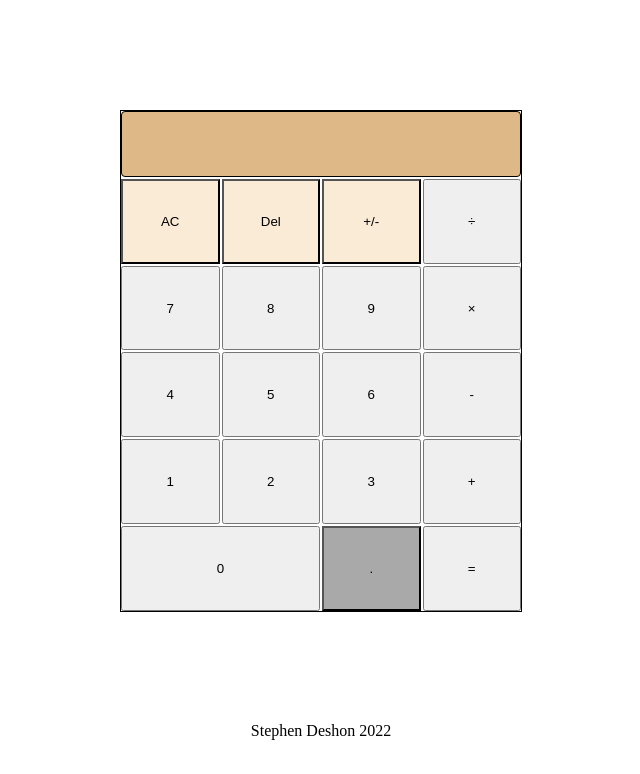
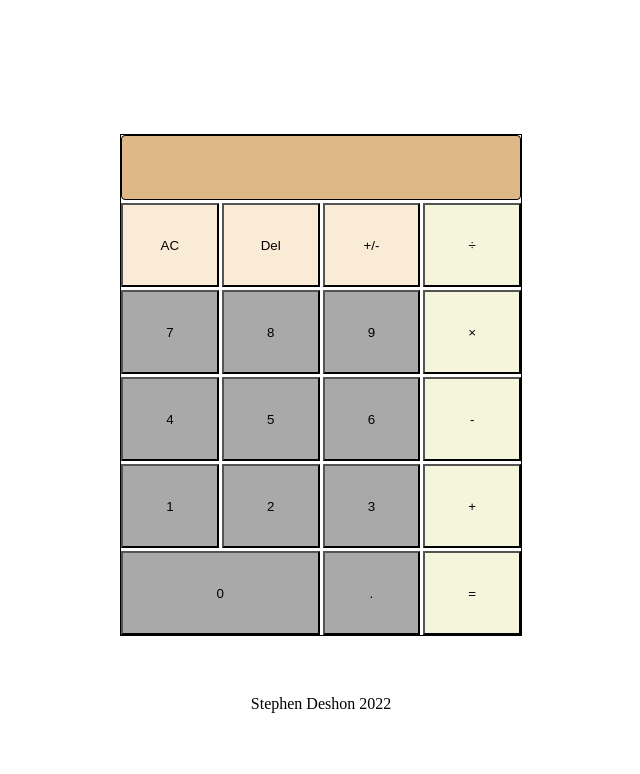
Before and after one commit to stvdeshon/calculator, a plain HTML site: page index.html in a window 1280 px wide. Shown: the whole page, without its empty margins (287-927 px from the left). Drawn offline with Linux system fonts and the light colour scheme.

Commit message:
Fix button colorations

```diff
--- a/style.css
+++ b/style.css
@@ -12,13 +12,14 @@ body {
 
 main {
     display: flex;
-    height: 95vh;
-    flex-direction: column;
+    align-items: center;
     justify-content: center;
-    padding: 0;
-    margin: 0;
+    height: 75vh;
+    min-height: 500px;
+    padding: 10px;
+    margin-top: 50px;
+  }
 
-}
 #calculator {
     display: grid;
     height: 500px;
@@ -27,14 +28,13 @@ main {
 }
 
 #display {
-    display: inline-block;
     border: 1px solid black;
     border-radius: 4px;
     grid-column: span 4;
     background-color: burlywood;
     padding: 0;
-    max-height: 130px;
-    font-size: 100px;
+    max-height: 64px;
+    font-size: 40px;
     text-align: end;
 }
 
@@ -42,17 +42,21 @@ main {
 #calcbody {
     display: grid;
     grid-template-columns: repeat(4, 1fr);
-    gap: 2px;
+    gap: 3px;
 }
 
 .top {
     background-color: antiquewhite;
 }
 
-.operators {
+.operator {
     background-color: beige;
 }
-.face {
+
+#equal {
+    background-color: beige;
+}
+.numpad{
     background-color: darkgray;
 }
 
```
